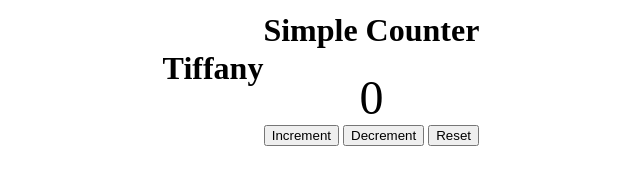
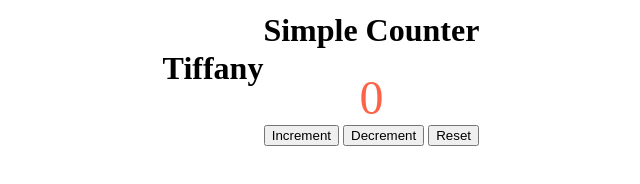
Before and after one commit to tlmoody84/debug, a plain HTML site: page index.html in a window 1280 px wide. Both pictures are taken after a click on the button "Reset". Shown: the part 332-516 px from the top of the page, 319-959 px from the left. Drawn offline with Linux system fonts and the light colour scheme.

Commit message:
index.html
corrected counter value

```diff
--- a/app.js
+++ b/app.js
@@ -1,13 +1,13 @@
 // Question 3: Why does the counter start at NaN?
 // NaN is not a number and in this case, the value is not initialized
-let count = parseInt(document.getElementById('counter-value').innerText);
+let count = parseInt(document.getElementById('counter-value').innerText= 0);
 
 const incrementButton = document.getElementById('increment');
 const decrementButton = document.getElementById('decrement');
 const resetButton = document.getElementById('reset');
 
 // Question 4: What happens to the counter value in the HTML when increment is clicked?
-// It first goes to NaN and after it is reset, when clicked again, it starts at 1
+// It first goes to NaN and after it is reset, when clicked again, it starts at 0 and goes up
 incrementButton.addEventListener('click', function() {
   debugger
     count++;
@@ -15,16 +15,17 @@ incrementButton.addEventListener('click', function() {
 });
 
 // Question 5: Why does the decrement button not work?
-// The value is not correct
+// The value is not correct and it should be counter-value
 decrementButton.addEventListener('click', function() {
     count--;
     document.getElementById('count-value').innerText = count;
 });
 
 // Question 6: Why does the reset function set the count to '0' as a string?
-//  It retrieves the element and sets its innerText property to the current value of count
+//  It retrieves the element and sets its innerText property to the current value of the count
+// it is set as a string by being in quotation marks
 resetButton.addEventListener('click', function() {
-    count = '0';
+    count = 0;
     document.getElementById('counter-value').innerText = count;
 });
 
--- a/styles.css
+++ b/styles.css
@@ -6,6 +6,7 @@ body {
   align-items: center;
   height: 100vh;
   margin: 0;
+  padding-bottom: 20px;
 }
 
 .app {
@@ -17,5 +18,6 @@ body {
   /* Question 2: Why is the color not applying to the counter value? */
 
 /* This property is not widely supported for text color and might be intended for special emphasis effects. A better way to set the text color is to use the color property */
-  text-emphasis-color: #FF6347;
+  /* text-emphasis-color: #FF6347; */
+  color: #FF6347
 }
```
